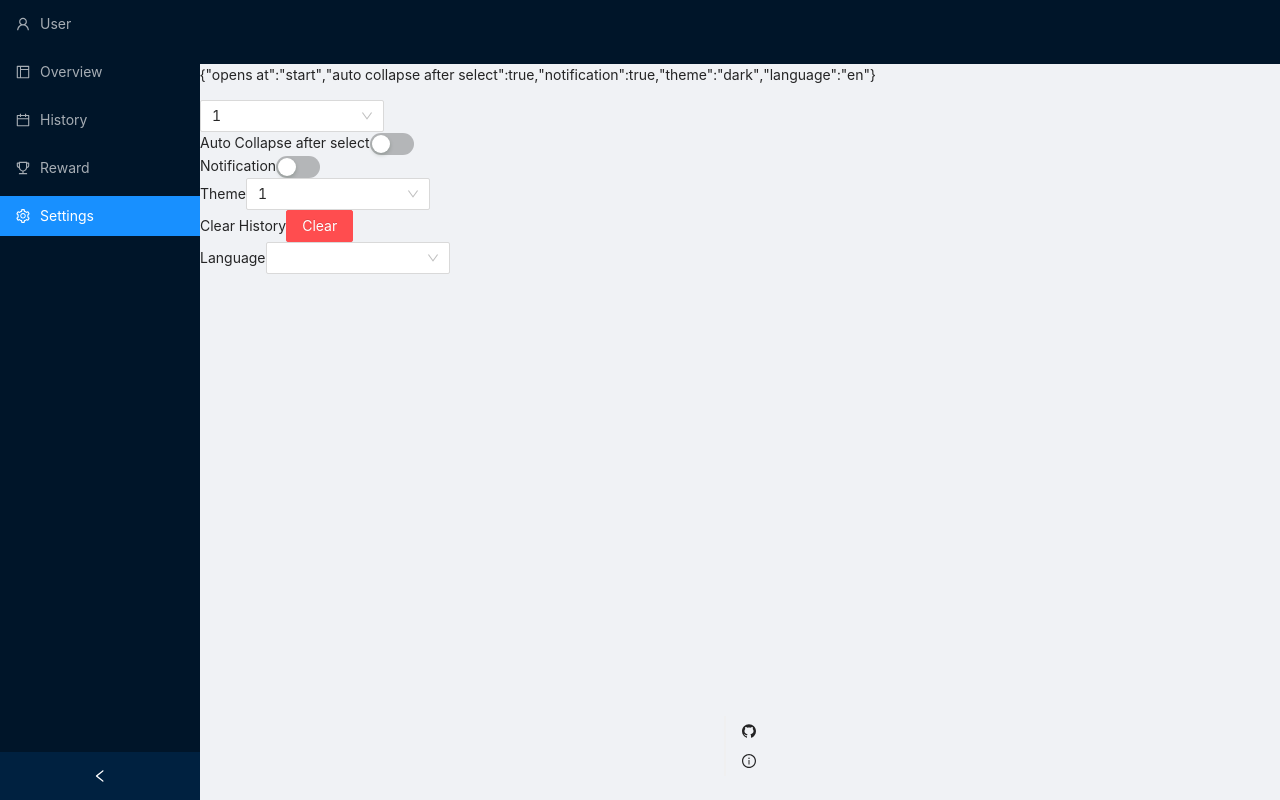
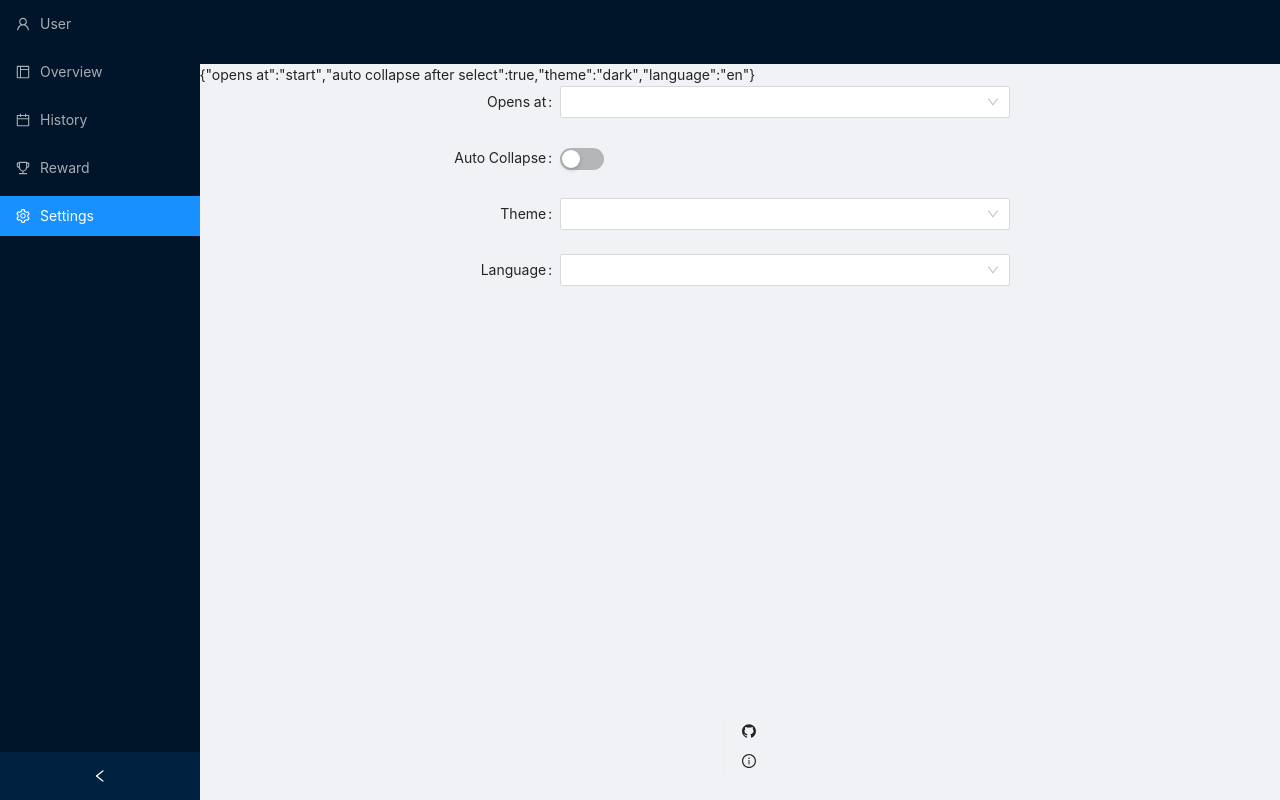
Before and after one commit to MattisZheng/sisyphus_stone, a React (Vite) app: page / in a window 1280 px wide. Both pictures are taken after a click on the item "Settings". Built offline with nearby package versions, Linux system fonts and the light colour scheme.

Commit message:
update settings

```diff
--- a/src/contexts/Setting.tsx
+++ b/src/contexts/Setting.tsx
@@ -1,5 +1,6 @@
 import { useState, useEffect } from 'react';
-import { Button, Cascader, Switch } from 'antd';
+import { List, Form, Input, Switch, Select } from 'antd';
+import { ConsoleSqlOutlined } from '@ant-design/icons';
 
 interface Option {
   value: string;
@@ -56,11 +57,9 @@ const languageOptions: Option[] = [
   },
 ];
 
-function handleCheckboxChange(checked: boolean) {
-  // update settings in local storage
+function handleSave() {
+  console.log('save');
 }
-
-const handleCascaderChange = (e: any): void => {};
 
 // clear history
 function handleClearHistory(e: any) {
@@ -72,43 +71,45 @@ function handleClearHistory(e: any) {
 const Settings = () => {
   const [config, setConfig] = useState();
 
-  // load settings from local storage
+  // load config from local storage
+  const loadConfig = () => {
+    const data = localStorage.getItem('settings');
+    console.log(data);
+    if (data) {
+      setConfig(JSON.parse(data));
+    }
+    console.log(config);
+  };
 
   useEffect(() => {
-    // update settings in local storage
-    setConfig(localStorage.getItem('settings'));
+    loadConfig();
   }, []);
 
   return (
     <main>
-      <p>{config}</p>
-      <form onSubmit={() => console.log('submit')}>
-        <div>
-          <Cascader options={tabOptions} onChange={handleCascaderChange} defaultValue={[1]} allowClear={false} />
-        </div>
-        <div>
-          <label htmlFor="">Auto Collapse after select</label>
-          <Switch onChange={handleCheckboxChange} />
-        </div>
-        <div>
-          <label htmlFor="">Notification</label>
-          <Switch onChange={handleCheckboxChange} />
-        </div>
-        <div>
-          <label htmlFor="">Theme</label>
-          <Cascader options={themeOptions} onChange={handleCascaderChange} defaultValue={[1]} allowClear={false} />
-        </div>
-        <div>
-          <label htmlFor="">Clear History</label>
-          <Button onClick={handleClearHistory} type="primary" danger>
-            Clear
-          </Button>
-        </div>
-        <div>
-          <label htmlFor="">Language</label>
-          <Cascader options={languageOptions}/>
-        </div>
-      </form>
+      {localStorage.getItem('settings')}
+      {config && (
+        <Form
+          name="setting"
+          labelCol={{ span: 8 }}
+          wrapperCol={{ span: 10 }}
+          initialValues={{ remember: true }}
+          onFinish={() => console.log('finished')}
+        >
+          <Form.Item label="Opens at" name="tab">
+            <Select options={tabOptions} />
+          </Form.Item>
+          <Form.Item label="Auto Collapse" name="tab">
+            <Switch />
+          </Form.Item>
+          <Form.Item label="Theme" name="theme">
+            <Select options={themeOptions} />
+          </Form.Item>
+          <Form.Item label="Language" name="language">
+            <Select options={languageOptions} />
+          </Form.Item>
+        </Form>
+      )}
     </main>
   );
 };
--- a/src/data/settings.json
+++ b/src/data/settings.json
@@ -1,7 +1,6 @@
 {
   "opens at": "start",
   "auto collapse after select": true,
-  "notification": true,
   "theme": "dark",
   "language": "en"
 }
```
